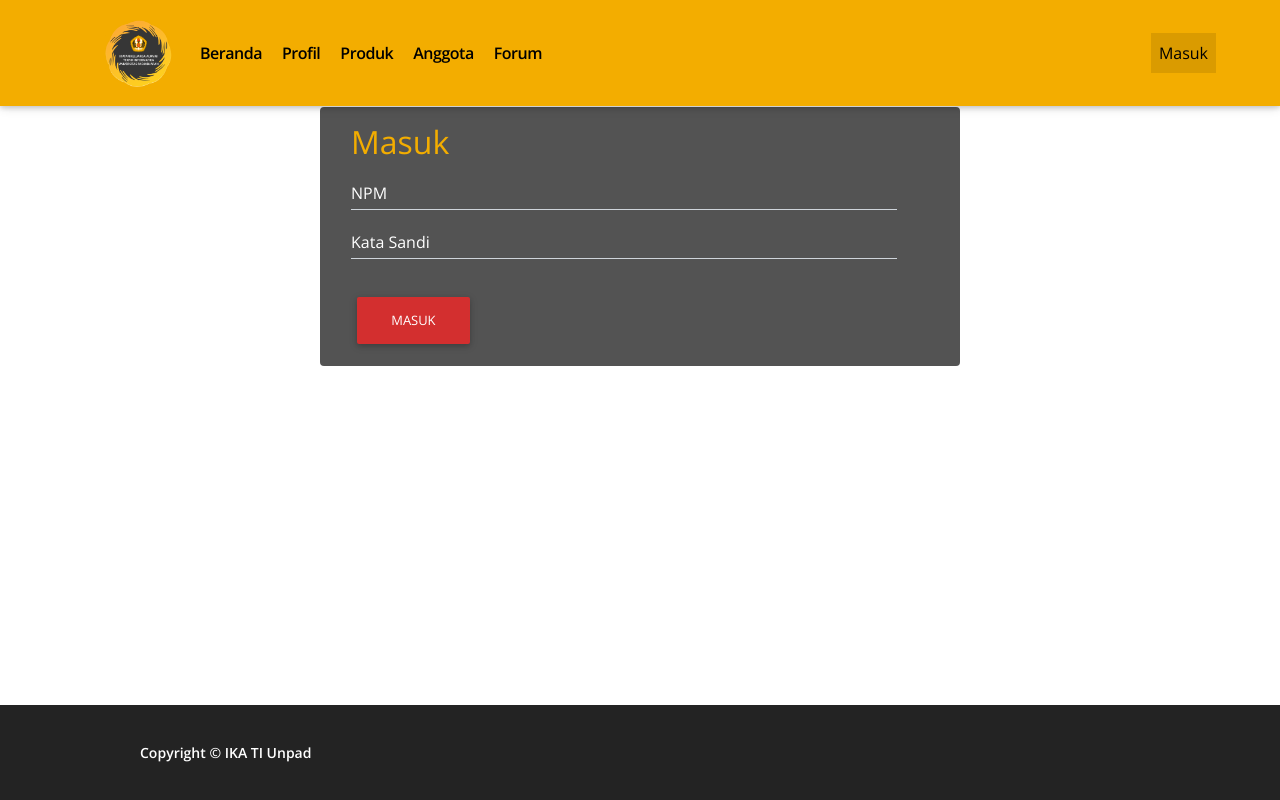
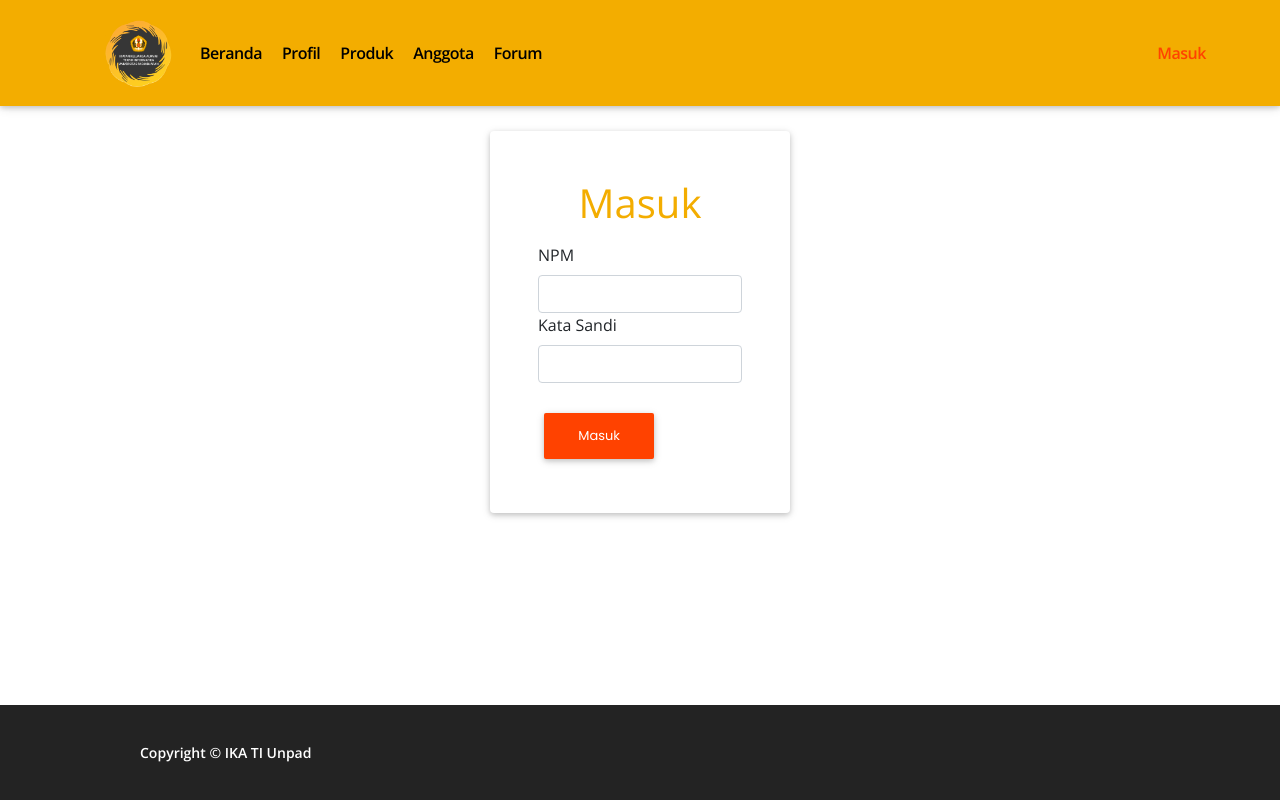
Before and after one commit to danimron/widjango, a Django app: page /login/ in a window 1280 px wide. Run offline with Django 3.2, Linux system fonts and the light colour scheme; some libraries are stand-ins or nearby versions.

Commit message:
perbaiki tampilan lagi

```diff
--- a/static/css/custom.css
+++ b/static/css/custom.css
@@ -41,6 +41,15 @@
   margin-left: 88px;
 }
 
+/* login */
+.container-login{
+  width: 300px;
+}
+
+.label-masuk{
+  text-align: center;
+}
+
 /* Halaman Anggota*/
 .md-form {
   margin-top: 0;
@@ -74,6 +83,14 @@
   display: none;
 }
 
+/* Anggota Detail */
+.btn-editprofil{
+  width: 220px;
+  margin-left: 15px;
+  margin-top: 10px;
+  font-size: 14px;
+}
+
 /* forum list */
 .forum-nama{
   font-size: 12px;
@@ -99,6 +116,7 @@
   background-color: #ff4200;
   color: white;
   font-family: 'Poppins', sans-serif;
+  text-transform: none;
 }
 
 .btn-merah:hover{
@@ -137,7 +155,6 @@
 
 .btn-kirim{
   font-weight: 400;
-  text-transform: none;
 }
 
 .btn-batal{
@@ -147,6 +164,10 @@
 
 .btn-batal:hover{
   color: #ff4200;
+}
+
+.kolom-komen{
+  width: 500px;
 }
 
 /* footer */
--- a/templates/comments/forum/form.html
+++ b/templates/comments/forum/form.html
@@ -8,13 +8,13 @@
 
     <div class="forum-komenlabel">
         <label for="id_comment">Komentar</label>
-        <input type="text" name="comment" id="id_comment" class="form-control" required>
+        <input type="text" name="comment" id="id_comment" class="form-control kolom-komen" required>
     </div>
 
     {% if not user.email %}
     <div class="forum-komenlabel">
         <label for="id_email">Email</label>
-        <input type="email" name="email" id="id_email" class="form-control" required>
+        <input type="email" name="email" id="id_email" class="form-control kolom-komen" required>
     </div>
     {% endif %}
 
--- a/templates/forum/thread_list.html
+++ b/templates/forum/thread_list.html
@@ -7,7 +7,7 @@
 {% block content %}
 
 <div class="container container-forum justify-content-start">
-    <div class="judul mt-5">
+    <div class="judul pt-5">
         <h1>Forum</h1>
     </div>
 
--- a/templates/registration/login.html
+++ b/templates/registration/login.html
@@ -5,9 +5,10 @@
 
 {% block content %}
 
-<div class="container w-xl-25 w-50 bg-grey rounded">
-  <div class="align-item-center p-3 pr-5">
-    <h2 class="text-primary">Masuk</h2>
+<div class="container container-login pt-4">
+  <div class="card row p-5">
+    <h1 class="text-primary label-masuk">Masuk</h1>
+
     <form method="post">
       {% csrf_token %}
 
@@ -17,17 +18,17 @@
       </p>
       {% endif %}
 
-      <div class="md-form">
-        <input class="form-control my-2 text-primary" name="username" type="text" id="npm">
-        <label class="text-white" for="npm">NPM</label>
+      <div class="pt-2">
+        <label class="" for="npm">NPM</label>
+        <input class="form-control text-primary" name="username" type="text" id="npm">
       </div>
-      <div class="md-form">
-        <input class="form-control my-2 text-primary" name="password" type="password" id="kata_sandi">
-        <label class="text-white" for="kata_sandi">Kata Sandi</label>
+      <div class="">
+        <label class="" for="kata_sandi">Kata Sandi</label>
+        <input class="form-control text-primary" name="password" type="password" id="kata_sandi">
       </div>
 
       <br />
-      <button class="btn btn-red" type="submit">Masuk</button>
+      <button class="btn btn-merah" type="submit">Masuk</button>
     </form>
   </div>
 </div>
--- a/templates/snippets/navbar.html
+++ b/templates/snippets/navbar.html
@@ -25,7 +25,7 @@
                 <a class="nav-link" href="/forum">Forum</a>
             </li>
         </ul>
-        <ul class="navbar-nav ml-auto mr-5">
+        <ul class="navbar-nav ml-auto mr-5" id="nav">
             <li class="nav-item {% if request.resolver_match.url_name == "login" %}active{% endif %}">
                 {% if user.is_authenticated %}
                 <div class="btn-group">
```
Also changed, not shown: templates/anggota/anggota_detail.html (+9 -2 lines), templates/anggota/anggota_list.html (+4 -4 lines).
